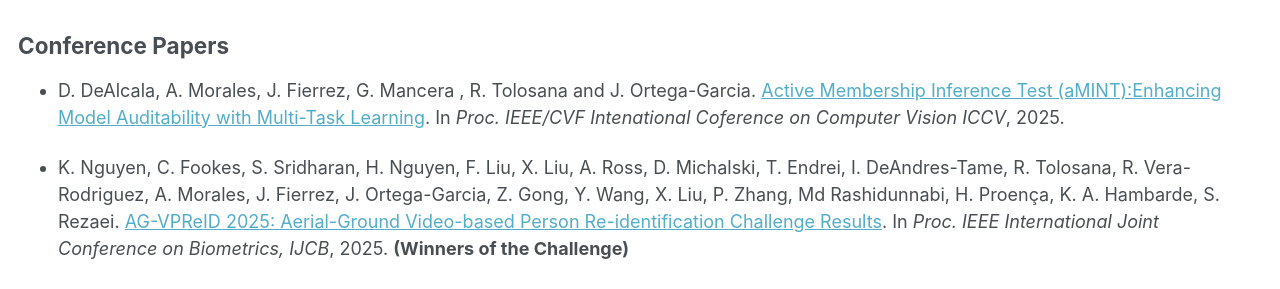
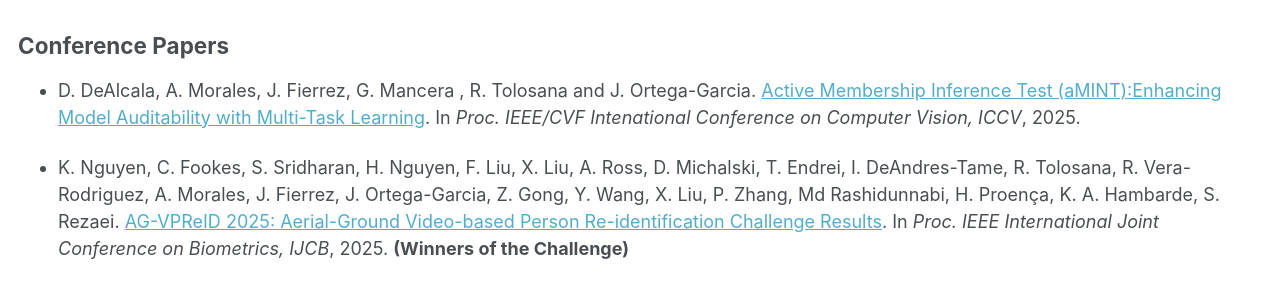
Before and after one commit to catedraeniauam/catedraeniauam.github.io, a Jekyll site: the page built from _pages/publications.md, in a window 1280 px wide and 900 px high, scrolled down 1063 px. Shown: the part 153-442 px from the top of the window. Built offline with Jekyll 4.4.1, drawn with Linux system fonts in a browser that asks for light colours.

Commit message:
arreglamos una errata

```diff
--- a/_pages/publications.md
+++ b/_pages/publications.md
@@ -31,7 +31,7 @@ Journal Articles
 Conference Papers
 -----
 
-- D. DeAlcala, A. Morales, J. Fierrez, G. Mancera , R. Tolosana and J. Ortega-Garcia. <a href="">Active Membership Inference Test (aMINT):Enhancing Model Auditability with Multi-Task Learning</a>. In *Proc. IEEE/CVF Intenational Coference on Computer Vision ICCV*, 2025.
+- D. DeAlcala, A. Morales, J. Fierrez, G. Mancera , R. Tolosana and J. Ortega-Garcia. <a href="">Active Membership Inference Test (aMINT):Enhancing Model Auditability with Multi-Task Learning</a>. In *Proc. IEEE/CVF Intenational Conference on Computer Vision, ICCV*, 2025.
 
 - K. Nguyen, C. Fookes, S. Sridharan, H. Nguyen, F. Liu, X. Liu, A. Ross, D. Michalski, T. Endrei, I. DeAndres-Tame, R. Tolosana, R. Vera-Rodriguez, A. Morales, J. Fierrez, J. Ortega-Garcia, Z. Gong, Y. Wang, X. Liu, P. Zhang, Md Rashidunnabi, H. Proença, K. A. Hambarde, S. Rezaei. <a href="https://arxiv.org/pdf/2506.22843">AG-VPReID 2025: Aerial-Ground Video-based Person Re-identification Challenge Results</a>. In *Proc. IEEE International Joint Conference on Biometrics, IJCB*, 2025. **(Winners of the Challenge)**
 
```
